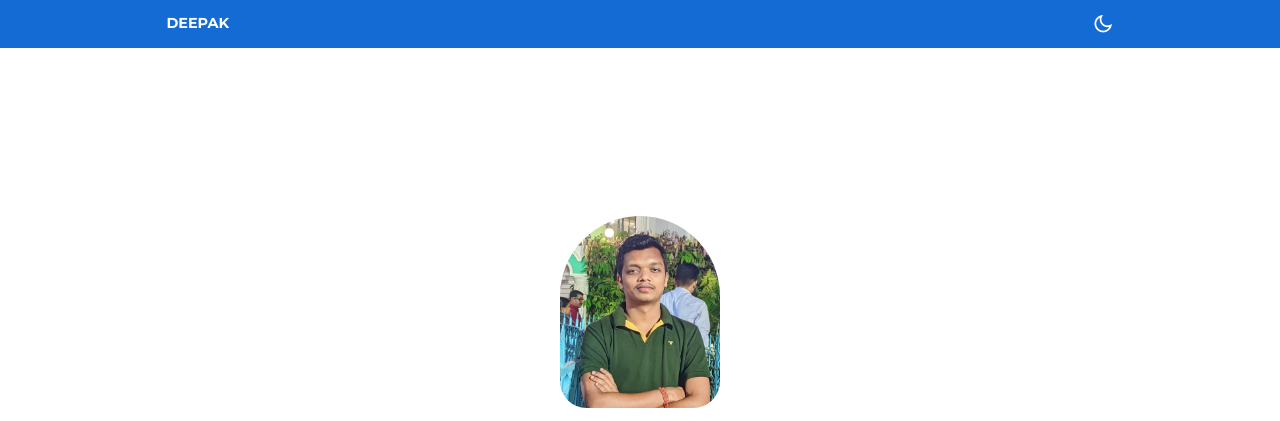
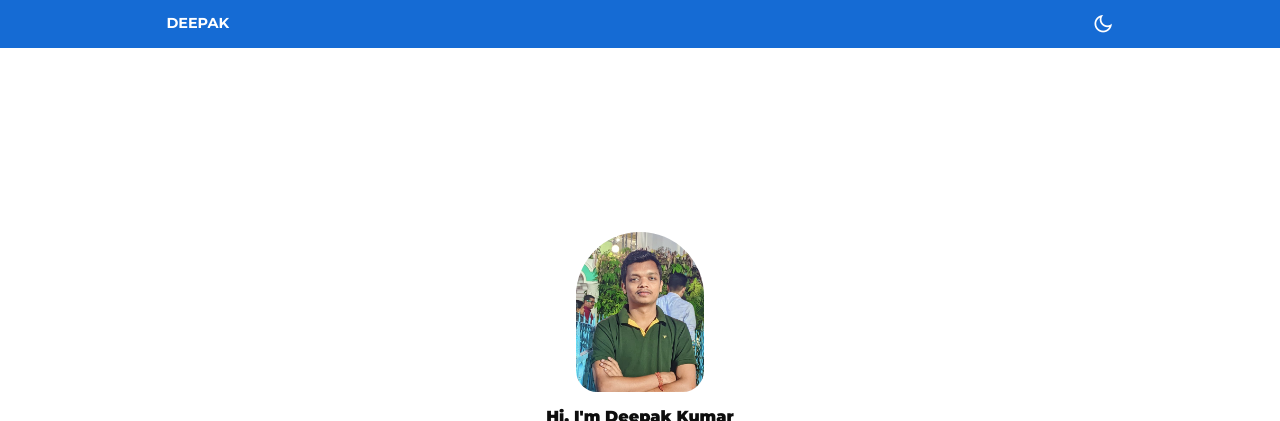
Before and after one commit to Deepak-Mahanta/Deepak-Kumar, a plain HTML site: page index.html in a window 1280 px wide. Shown: the top 421 px of the page. Drawn offline with nearby package versions, Linux system fonts and the light colour scheme.

Commit message:
second commit

```diff
--- a/style.css
+++ b/style.css
@@ -240,8 +240,8 @@ header {
 .header-image {
   /* width: 12rem;
   height: 14rem; */
-  width: 10rem;
-  height: 12rem;
+  width: 8rem;
+  height: 10rem;
   border-radius: 6rem 6rem 2rem 2rem;
   /* border-radius: 6rem; */
   overflow: hidden;
```
